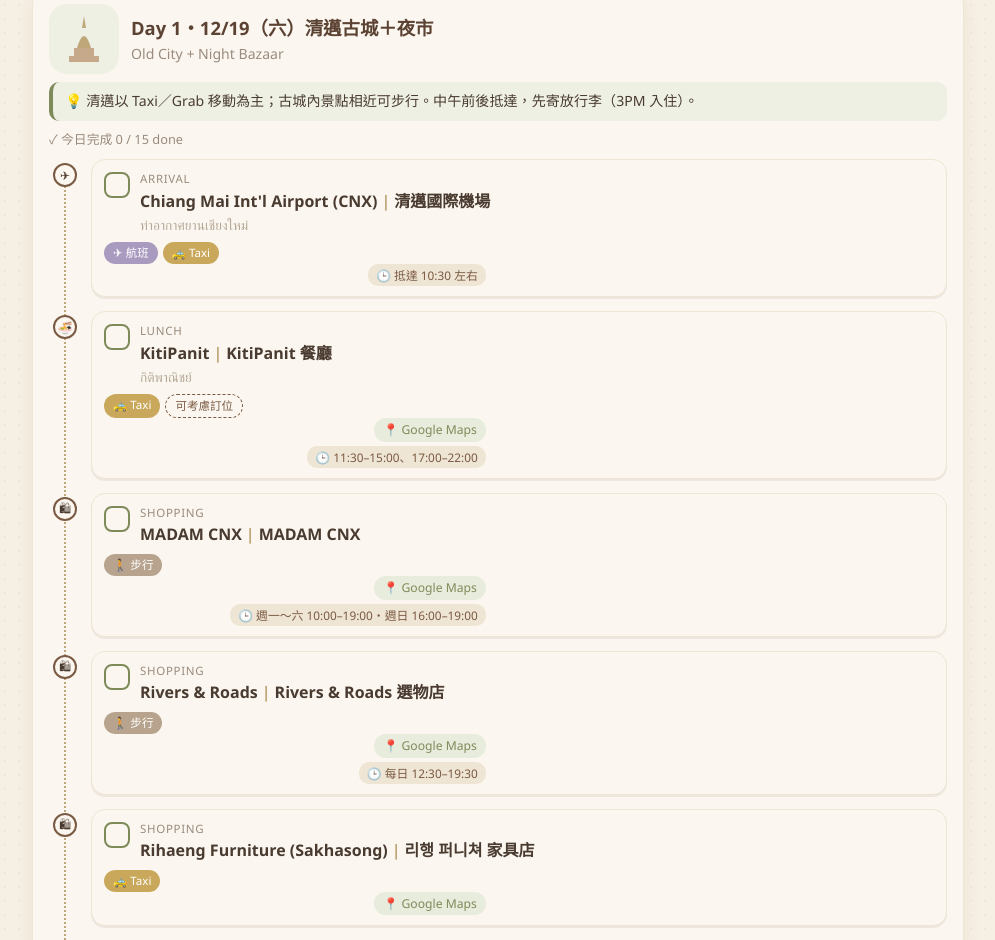
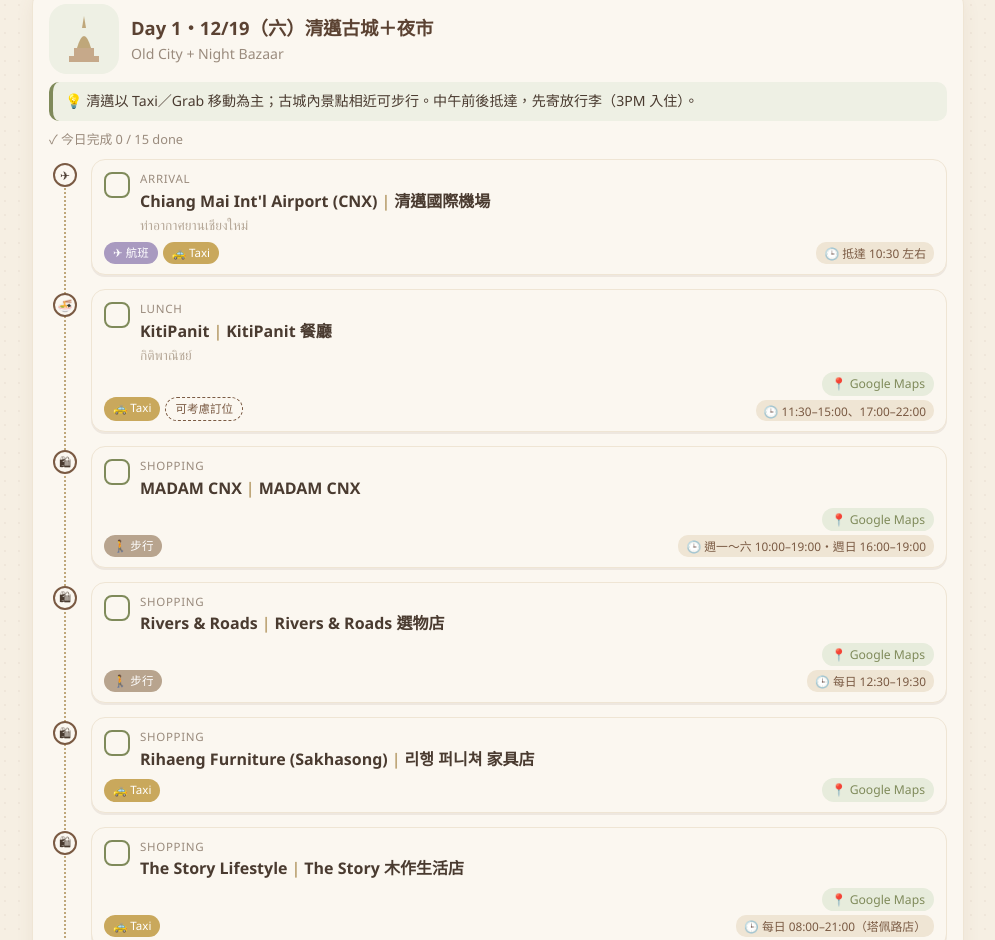
Before and after one commit to rosalyncheng/thailand-2026, a plain HTML site: page index.html in a window 1280 px wide. Shown: the part 2676-3616 px from the top of the page, without its empty margins (142-1137 px from the left). Drawn offline with Linux system fonts and the light colour scheme; a web font is replaced by a local one.

Commit message:
Update index.html

```diff
--- a/index.html
+++ b/index.html
@@ -76,7 +76,10 @@ h2::before{content:"";width:12px;height:12px;border-radius:50%;background:var(--
 .item{background:var(--paper);border-radius:14px;padding:10px 12px;box-shadow:0 2px 0 rgba(122,90,67,.1);border:1px solid var(--linen2)}
 .ihead{display:flex;gap:10px;align-items:flex-start;justify-content:space-between}
 .imain{min-width:0;flex:1}
-.iside{flex:none;max-width:46%;display:flex;flex-direction:column;align-items:flex-end;gap:4px;text-align:right}
+.iside{flex:0 1 auto;min-width:0;max-width:60%;display:flex;flex-direction:column;align-items:flex-end;gap:4px;text-align:right}
+.ifoot{display:flex;justify-content:space-between;align-items:flex-end;gap:10px;margin-top:6px}
+.ifoot .row{margin-top:0;flex:1;min-width:0}
+.hrs{overflow-wrap:anywhere}
 .item .cat{font-size:.72rem;color:var(--muted);letter-spacing:.06em;text-transform:uppercase}
 .item .name{font-weight:600}
 .item .name .sep{color:var(--gold);margin:0 4px}
@@ -97,7 +100,7 @@ h2::before{content:"";width:12px;height:12px;border-radius:50%;background:var(--
 .dprog{font-size:.8rem;color:var(--muted);margin:4px 0}
 .bounce{animation:bounce .55s cubic-bezier(.3,1.6,.5,1)}
 @keyframes bounce{0%{transform:translateY(16px) scale(.97);opacity:0}100%{transform:none;opacity:1}}
-@media(max-width:420px){.ihead{flex-wrap:wrap}.iside{max-width:100%;width:100%;align-items:flex-start;text-align:left;flex-direction:row;flex-wrap:wrap;padding-left:36px}}
+@media(max-width:480px){.ifoot{flex-direction:column;align-items:stretch}.iside{max-width:100%;align-items:flex-end}}
 .todo{list-style:none}
 .todo label{display:flex;gap:10px;align-items:flex-start;padding:9px 4px;border-bottom:1px dashed var(--linen2);cursor:pointer}
 .todo input{appearance:none;flex:none;width:22px;height:22px;border:2px solid var(--olive);border-radius:7px;margin-top:2px;display:grid;place-items:center;cursor:pointer}
```
